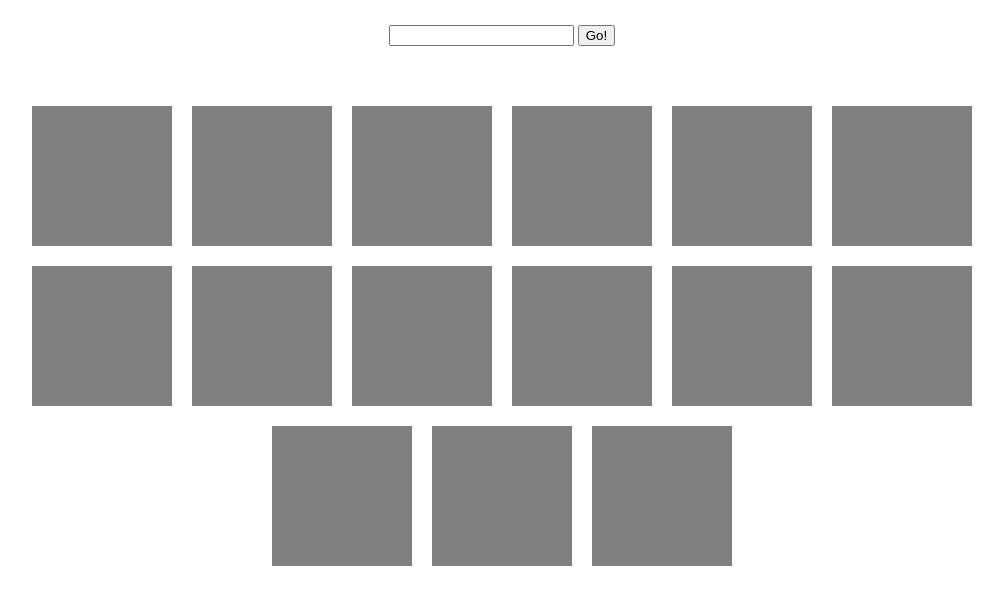
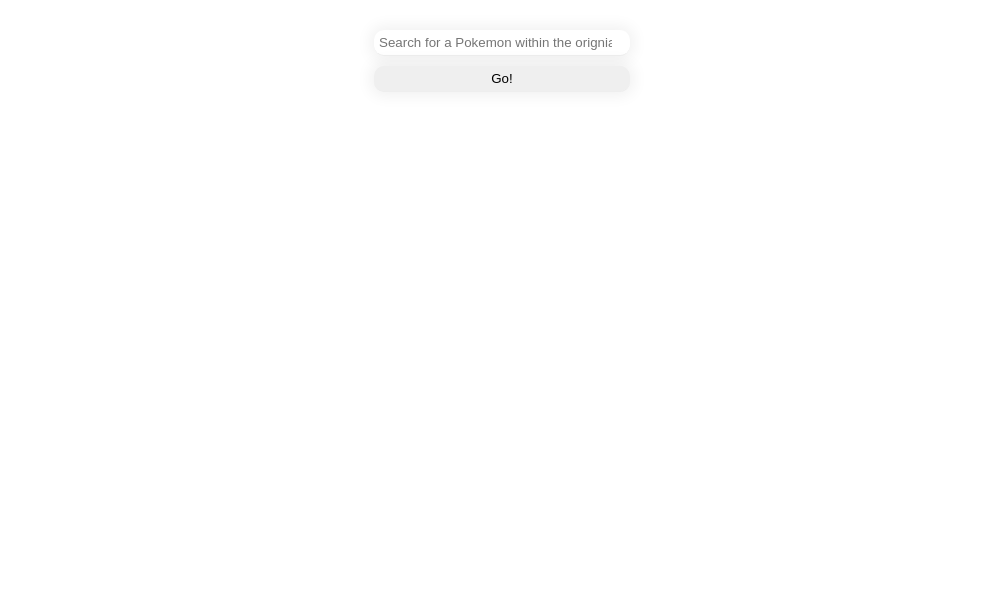
Before and after one commit to BillyHoke/flask-app, a Flask app: page /index in a window 1280 px wide. Shown: the part 98-703 px from the top of the page, without its empty margins (138-1141 px from the left). Run offline with Flask 2, Linux system fonts and the light colour scheme; data that the repository does not hold is empty; some libraries are stand-ins or nearby versions.

Commit message:
Styled login, signup and index pages. Fixed loop to fetch Pokemon API data. Fixed login bug.

```diff
--- a/controllers/pokemon_controller.py
+++ b/controllers/pokemon_controller.py
@@ -1,5 +1,8 @@
+from distutils.log import error
+from imp import SEARCH_ERROR
 from flask import Blueprint, request, redirect, render_template
 import requests
+import re
 
 pokemon_controller = Blueprint(
     "pokemon_controller", __name__, template_folder="../templates/session"
@@ -8,13 +11,14 @@ pokemon_controller = Blueprint(
 
 @pokemon_controller.route('/index', methods=["GET"])
 def index():
-    i = 1
-    pokemon = []
-    while i <= 15:
-        api_result = f'https://pokeapi.co/api/v2/pokemon/{i}'
-        pokemon_data = requests.get(api_result).json()
-        pokemon.append(pokemon_data)
-        i += 1
+    api_result = f'https://pokeapi.co/api/v2/pokemon/?limit=151'
+    pokemon_data = requests.get(api_result).json()
+    pokemon = pokemon_data["results"]
+    for index, row in enumerate(pokemon):
+        id = re.findall(
+            "https:\/\/pokeapi\.co\/api\/v2\/pokemon\/(\d+)\/", row['url'])[0]
+        pokemon[index]["id"] = id
+
     return render_template('index.html', pokemon=pokemon)
 
 
@@ -23,6 +27,10 @@ def search():
     search_query = request.values.get('query')
     api_result = f'https://pokeapi.co/api/v2/pokemon/{search_query}'
     pokemon_data = requests.get(api_result).json()
+    if pokemon_data["game_indices"][0]["version"]["name"] == "red":
+        pass
+    else:
+        return redirect("/index")
     image = pokemon_data["sprites"]["other"]["dream_world"]["front_default"]
     name = pokemon_data["name"]
     pokemon_type = pokemon_data["types"]
--- a/controllers/session_controller.py
+++ b/controllers/session_controller.py
@@ -32,7 +32,7 @@ def login():
         return redirect("/index")
     else:
         return render_template(
-            "/login.html", error="Incorrect password... Please try again."
+            "login.html", error="Incorrect password... Please try again."
         )
 
 
--- a/controllers/user_controller.py
+++ b/controllers/user_controller.py
@@ -1,3 +1,4 @@
+import re
 from flask import Blueprint, request, redirect, render_template
 import bcrypt
 
@@ -15,7 +16,11 @@ def signup():
 
 @user_controller.route("/users", methods=["POST"])
 def create_user():
+    name = request.form.get('name')
+    email = request.form.get('email')
     password = request.form.get("password")
+    if name == '' or email == '' or password == '':
+        return render_template("signup.html", signup_error="Please enter all your details before proceeding.")
     hashed_password = bcrypt.hashpw(
         password.encode(), bcrypt.gensalt()).decode()
     insert_user(
--- a/static/style.css
+++ b/static/style.css
@@ -38,3 +38,42 @@ h1 {
     padding: 20px;
     text-transform: capitalize;
 }
+
+.signup-login {
+    width: 300px;
+    padding: 20px;
+    margin: 0 auto;
+}
+
+input {
+    padding: 5px;
+    margin: 5px 0;
+    border: 0;
+    border-bottom: 1px solid #eee;
+    box-shadow: 0 0 15px 4px rgba(0, 0, 0, 0.06);
+    border-radius: 10px;
+    width: 100%;
+}
+
+button {
+    appearance: none;
+    -webkit-appearance: none;
+    padding: 10px;
+    border: none;
+    background-color: red;
+    color: #fff;
+    font-weight: 600;
+    border-radius: 5px;
+    width: 50%;
+}
+
+.error {
+    color: red;
+    padding: 10px;
+    font-weight: 600;
+}
+
+#search-form {
+    width: 20vw;
+    margin: 0 auto;
+}
--- a/templates/index.html
+++ b/templates/index.html
@@ -1,17 +1,18 @@
 {% extends "base.html" %} {% block content %}
     <body>
-        <div id="search-field">
-            <form action="/search" method="GET">
-                <input type="search" name="query" />
-                <input type="submit" value="Go!" />
+            <form id="search-form" action="/search" method="GET">
+                <div id="search-field"></div>
+                    <input class="search" type="search" name="query" placeholder="Search for a Pokemon within the orignial 151..." />
+                    <input type="submit" value="Go!">
+                </div>
             </form>
-        </div>
+            {{search_error}}
         <div id="pokedex-wrapper">
-            {% for results in pokemon %}
+            {% for result in pokemon %}
             <div class="pokemon-front">
-                <a href="/search?query={{results["id"]}}" /> <img
-                src="{{results["sprites"]["front_default"]}}" /></a>
-                {{results["name"]}}
+                <a href="/search?query={{result["id"]}}" /> <img
+                src="https://raw.githubusercontent.com/PokeAPI/sprites/master/sprites/pokemon/{{result["id"]}}.png" /></a>
+                {{result["name"]}}
             </div>
             {%endfor%}
         </div>
--- a/templates/login.html
+++ b/templates/login.html
@@ -1,8 +1,8 @@
 {% extends "base.html" %} {% block content %}
-<div className="signup-login">
+<div class="signup-login">
     <form action="/sessions/create" method="POST">
+        <div class="error">{{error}} {{no_user}} {{no_details}}</div>
         <h2>Login</h2>
-        {{error}} {{no_user}}
         <div>
             <label for="email">Email</label>
             <input id="email" name="email" type="text" />
--- a/templates/signup.html
+++ b/templates/signup.html
@@ -1,6 +1,7 @@
 {% extends "base.html" %} {% block content %}
-<div className="signup-login">
+<div class="signup-login">
     <form action="/users" method="POST">
+        <div class="error">{{signup_error}}</div>
         <h2>Sign up</h2>
         <div>
             <label for="name">Name</label>
```
